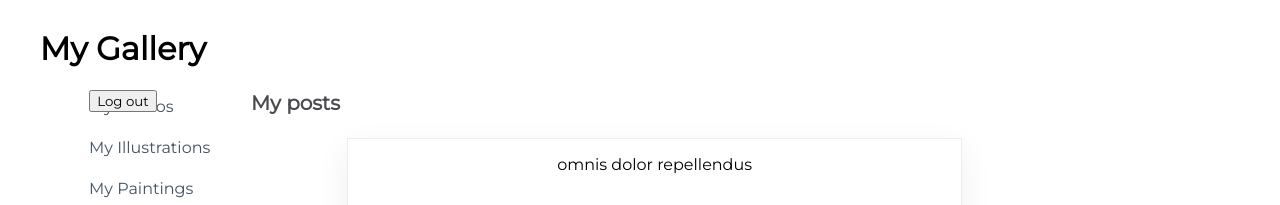
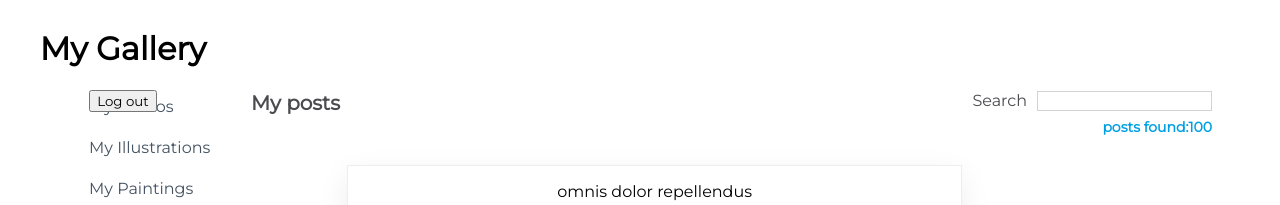
Before and after one commit to oisintohak/react-challenges, a React (Create React App) app in the folder my-app/: page / in a window 1280 px wide. Shown: the top 205 px of the page. Built offline with nearby package versions, Linux system fonts and the light colour scheme.

Commit message:
added search bar & search functionality

```diff
--- a/my-app/src/components/Content.js
+++ b/my-app/src/components/Content.js
@@ -10,6 +10,7 @@ export class Content extends Component {
 
         this.state = {
             isLoaded: false,
+            posts: [],
         }
     }
 
@@ -18,9 +19,22 @@ export class Content extends Component {
             this.setState(() => {
                 return {
                     isLoaded: true,
+                    posts: savedPosts,
                 }
             })
         }, 2000)
+    }
+
+    handleSearchInputChange = (event) => {
+        let name = event.target.value.toLowerCase();
+        const filteredPosts = savedPosts.filter(el => {
+            return el.name.toLowerCase().includes(name)
+        })
+        this.setState(() => {
+            return {
+                posts: filteredPosts
+            }
+        })
     }
 
     render() {
@@ -28,10 +42,15 @@ export class Content extends Component {
             <div className={css.Content}>
                 <div className={css.TitleBar}>
                     <h1>My posts</h1>
+                    <form>
+                        <label for='searchInput'>Search</label>
+                        <input onChange={this.handleSearchInputChange} type='search' id='searchInput' />
+                        <h4>posts found:{this.state.posts.length}</h4>
+                    </form>
                 </div>
                 <div className={css.SearchResults}>
                     {this.state.isLoaded ?
-                        <PostItem savedPosts={savedPosts} />
+                        <PostItem savedPosts={this.state.posts} />
                         :
                         <Loader />
                     }
```
